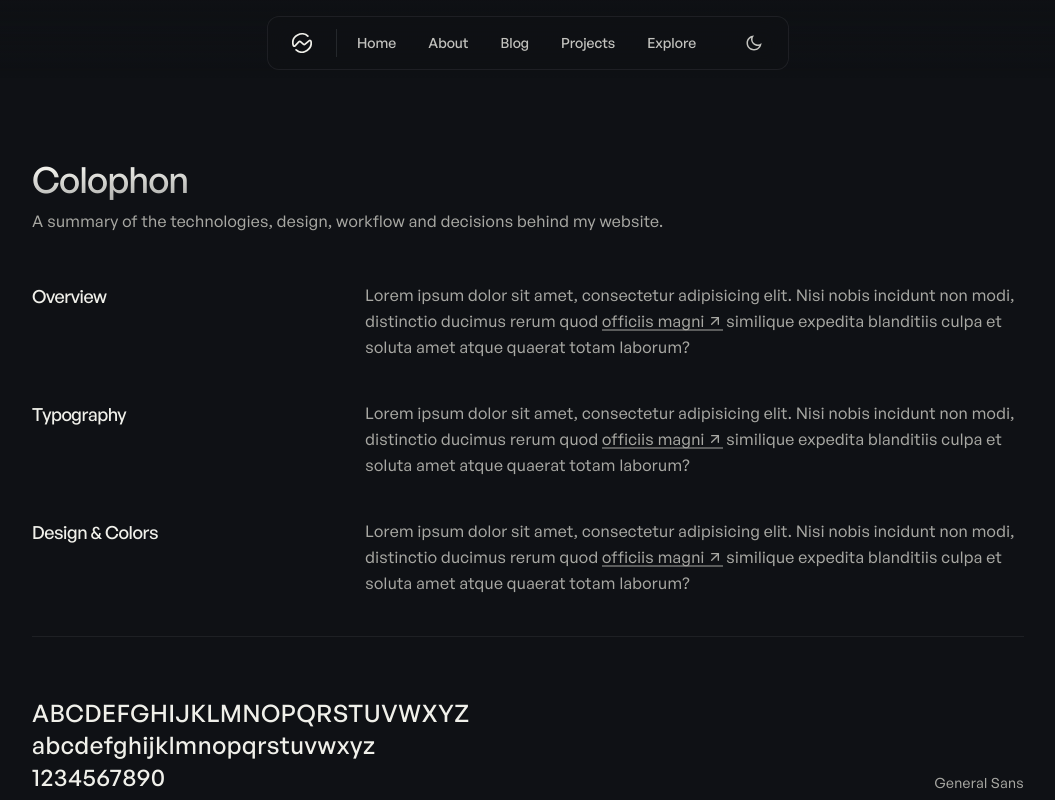
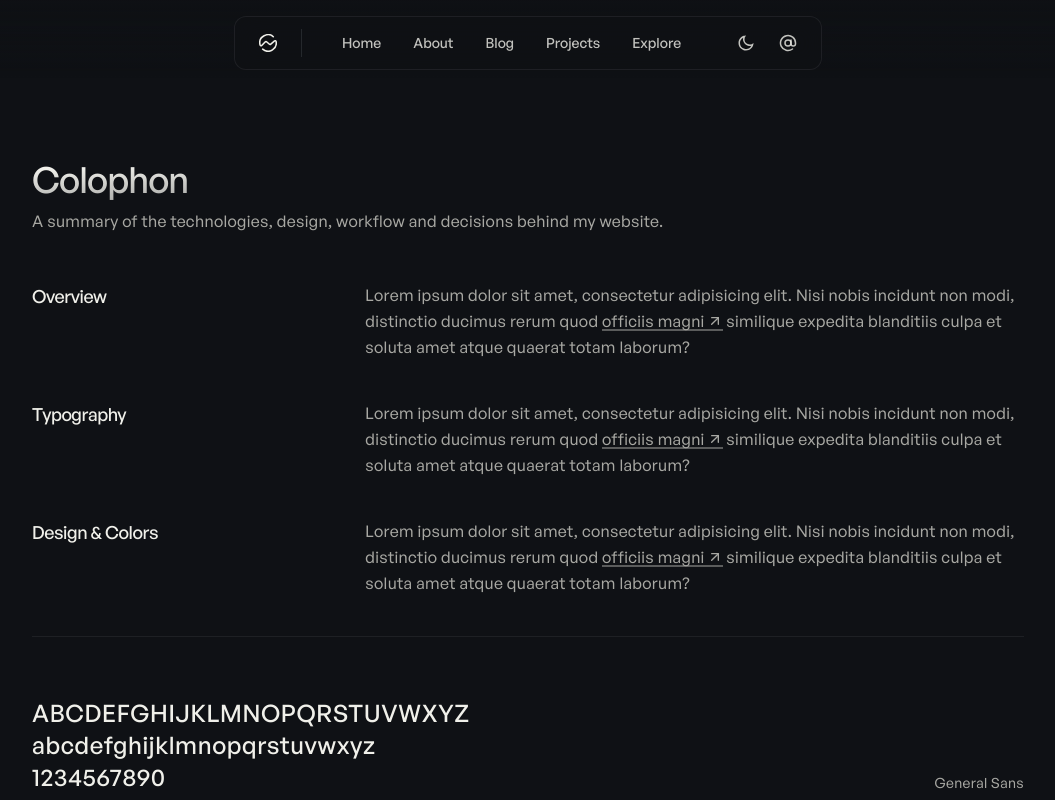
Before and after one commit to simstrom/snystrom.com, a Next.js app: page /colophon in a window 1280 px wide. Shown: the top 800 px of the page, without its empty margins (112-1167 px from the left). Built offline with nearby package versions, Linux system fonts and the light colour scheme.

Commit message:
created contact modal for main navigation

```diff
--- a/components/navbar.tsx
+++ b/components/navbar.tsx
@@ -1,15 +1,18 @@
 'use client';
 
-import { IconMenu, Logo } from '@/lib/icons';
+import { IconAt, IconCheck, IconCopy, IconEmail, IconMenu, Logo } from '@/lib/icons';
 import { cn } from '@/lib/utils';
 import Link from 'next/link';
 import { usePathname } from 'next/navigation';
 
+import { SITE_CONTACT } from '@/lib/constants';
 import { dropdownLinks, navItems } from '@/lib/data';
 import { useScrollLock } from '@/lib/hooks';
 import { AnimatePresence } from 'framer-motion';
 import { useState } from 'react';
+import Copy from './ui/copy';
 import MobileMenu from './ui/mobileMenu';
+import Modal from './ui/modal';
 import { NavDropdown, NavDropDownCard } from './ui/navDropdown';
 import ThemeSwitcher from './ui/themeSwitcher';
 import { Tooltip } from './ui/tooltip';
@@ -31,7 +34,7 @@ export default function Navbar({ className }: { className?: string }) {
 				'navbar py-2 sm:pt-4 px-3 flex flex-col w-screen max-h-screen items-center fixed top-0 left-0 z-[99] dark:bg-gradient-to-b from-background/50 to-transparent transition-all duration-300',
 				'before:absolute before:top-0 before:h-screen before:w-full before:bg-transparent before:invisible before-backdrop-blur-none before:transition-all before:duration-300',
 				(openMobile || openDropdown) &&
-					'before:visible before:backdrop-blur-md before:bg-black/30 dark:before:bg-background/50',
+					'before:visible before:backdrop-blur-md before:bg-foreground/10 dark:before:bg-background/50',
 				openMobile && 'sm:before:hidden',
 				className
 			)}
@@ -47,13 +50,17 @@ export default function Navbar({ className }: { className?: string }) {
 				)}
 			>
 				<div className="flex items-center w-full">
-					<Link href="/" aria-label="Home" className="hover:opacity-80 transition-opacity p-2">
-						<Logo width={20} height={20} aria-label="Logo" />
+					<Link
+						href="/"
+						aria-label="Home"
+						className="p-2 rounded-md hover:text-foreground hover:bg-foreground-secondary/10 dark:hover:bg-foreground/10 transition-colors"
+					>
+						<Logo width={18} height={18} aria-label="Logo" />
 					</Link>
 
-					<div className="hidden sm:block h-7 border-l ml-4 mr-1 border-border/10 dark:border-border/30"></div>
+					<div className="hidden sm:block h-7 border-l ml-4 border-border/10 dark:border-border/30"></div>
 
-					<div className="flex w-full h-full items-center text-foreground/80 text-sm font-medium tracking-normal">
+					<div className="mx-6 flex w-full h-full items-center text-foreground/80 text-sm font-medium tracking-normal">
 						{navItems.navigationLinks.map((navItem, idx) => (
 							<Link
 								key={`navItem-${idx}`}
@@ -87,19 +94,29 @@ export default function Navbar({ className }: { className?: string }) {
 						</button>
 					</div>
 
-					<div className="ml-6 flex gap-x-1">
+					<div className="ml-2 flex gap-x-2">
 						<Tooltip message="Theme">
 							<ThemeSwitcher />
 						</Tooltip>
+						<Tooltip message="Contact" className="hidden sm:flex">
+							<Modal
+								trigger={<IconAt width={18} height={18} />}
+								triggerClassName="p-2 rounded-md text-foreground/80 hover:text-foreground hover:bg-foreground-secondary/10 dark:hover:bg-foreground/10 transition-colors"
+								className="flex flex-col items-center gap-2"
+							>
+								{ContactModalContent}
+							</Modal>
+						</Tooltip>
+
 						<button
 							onClick={() => setOpenMobile(!openMobile)}
 							aria-expanded={openMobile}
 							aria-controls="sliding-menu"
 							aria-label={openMobile ? 'Close menu' : 'Open menu'}
 							className={cn(
-								'sm:hidden p-2 rounded-full text-foreground/80 transition-colors',
-								'hover:text-foreground hover:bg-background-secondary dark:hover:bg-foreground/10 ',
-								openMobile && 'bg-background-secondary  dark:bg-foreground/10 text-foreground'
+								'sm:hidden p-2 rounded-md text-foreground/80 transition-colors',
+								'hover:text-foreground hover:bg-foreground-secondary/10 dark:hover:bg-foreground/10',
+								openMobile && 'bg-foreground-secondary/10  dark:bg-foreground/10 text-foreground'
 							)}
 						>
 							<IconMenu isOpen={openMobile} />
@@ -136,3 +153,49 @@ export default function Navbar({ className }: { className?: string }) {
 		</header>
 	);
 }
+
+export const ContactModalContent = (
+	<>
+		<div className="p-2 rounded-lg bg-brand shadow-sm">
+			<Logo width={32} height={32} className="text-foreground-inverse dark:text-foreground" />
+		</div>
+		<div className="mt-2 text-center">
+			<h3 className="text-xl mb-1">Get in touch</h3>
+			<p className="text-foreground/80 px-4">
+				Design engineer with 4+ years of experience in crafting applications, interfaces and
+				experiences.
+			</p>
+		</div>
+		<div className="flex items-center w-full gap-2 mt-6">
+			<div className="flex flex-col grow text-foreground py-3 px-4 text-[15px] bg-background border rounded-lg">
+				<div className="flex items-center gap-x-2 text-[13px] text-foreground-secondary">
+					<IconEmail width={15} height={15} />
+					Email
+				</div>
+				{SITE_CONTACT}
+			</div>
+			<Copy
+				toCopy={SITE_CONTACT}
+				successMessage={<IconCheck width={28} height={28} />}
+				hiddenClassName="left-auto bottom-auto"
+				variant="grow"
+				className="relative h-full flex items-center justify-center bg-brand/80 text-foreground-inverse dark:text-foreground px-4 sm:px-6 rounded-lg transition-colors duration-200 hover:bg-brand/70 hover:text-foreground-inverse dark:hover:text-foreground"
+			>
+				<IconCopy width={20} height={20} />
+			</Copy>
+		</div>
+		<div className="flex items-center gap-4 mt-6 text-foreground-secondary">
+			{navItems.socialLinks.map((link) => (
+				<a
+					key={link.name}
+					href={link.path}
+					target="_blank"
+					rel="noopener noreferrer"
+					className="hover:text-foreground transition-colors p-2 rounded-sm"
+				>
+					{link.icon}
+				</a>
+			))}
+		</div>
+	</>
+);
--- a/components/ui/menuItem.tsx
+++ b/components/ui/menuItem.tsx
@@ -7,6 +7,7 @@ interface MenuItemProps extends React.HTMLAttributes<HTMLLIElement> {
 	idx: number;
 	setIsOpen: React.Dispatch<React.SetStateAction<boolean>>;
 	isCurrentPath: boolean;
+	as?: any;
 	className?: string;
 }
 
@@ -15,23 +16,24 @@ const MenuItem: React.FC<MenuItemProps> = ({
 	idx,
 	setIsOpen,
 	isCurrentPath,
+	as: Component = Link,
 }: MenuItemProps) => {
 	const isExternalLink = navItem.path.startsWith('https://');
 
 	return (
-		<Link
+		<Component
 			href={navItem.path}
 			target={isExternalLink ? '_blank' : ''}
 			rel={isExternalLink ? 'noopener noreferrer' : ''}
 			className={cn(
 				'w-fit text-xl tracking-normal px-2 py-1 font-medium dark:font-[450] text-foreground/80 dark:text-foreground/90',
 				isCurrentPath &&
-					'text-foreground dark:font-medium underline underline-offset-4 decoration-2 decoration-foreground/30'
+					'text-black dark:text-white dark:font-medium underline underline-offset-4 decoration-2 decoration-foreground/30'
 			)}
-			onClick={() => setIsOpen(false)}
+			onClick={() => Component === Link && setIsOpen(false)}
 		>
 			{navItem.name}
-		</Link>
+		</Component>
 	);
 };
 
--- a/components/ui/mobileMenu.tsx
+++ b/components/ui/mobileMenu.tsx
@@ -1,7 +1,9 @@
 import { navItems } from '@/lib/data';
 import { cn } from '@/lib/utils';
 import { motion } from 'framer-motion';
+import { ContactModalContent } from '../navbar';
 import MenuItem from './menuItem';
+import Modal from './modal';
 
 interface MobileMenuProps {
 	className?: string;
@@ -55,7 +57,24 @@ export default function MobileMenu({ currentPath, isOpen, setIsOpen, className }
 					Connect
 				</h5>
 				<div className="grid gap-y-2 pb-12">
-					{navItems.connectLinks.map((navItem, idx) => (
+					{navItems.connectLinks.map((navItem, idx) =>
+						navItem.name === 'Contact' ? (
+							<Modal
+								key={idx}
+								className="flex flex-col items-center gap-2"
+								trigger={
+									<MenuItem
+										as="div"
+										navItem={navItem}
+										idx={idx}
+										setIsOpen={setIsOpen}
+										isCurrentPath={`/${currentPath.split('/')[1]}` == navItem.path}
+									/>
+								}
+							>
+								{ContactModalContent}
+							</Modal>
+						) : (
 							<MenuItem
 								key={idx}
 								navItem={navItem}
@@ -63,7 +82,8 @@ export default function MobileMenu({ currentPath, isOpen, setIsOpen, className }
 								setIsOpen={setIsOpen}
 								isCurrentPath={`/${currentPath.split('/')[1]}` == navItem.path}
 							/>
-					))}
+						)
+					)}
 				</div>
 
 				<motion.div
--- a/components/ui/themeSwitcher.tsx
+++ b/components/ui/themeSwitcher.tsx
@@ -24,12 +24,12 @@ export default function ThemeSwitcher({ className }: { className?: string }) {
 					transition={{ duration: 0.2 }}
 					onClick={() => setTheme(theme === 'dark' ? 'light' : 'dark')}
 					className={cn(
-						'p-2 rounded-full overflow-hidden text-foreground/80 hover:text-foreground hover:bg-background-secondary dark:hover:bg-foreground/10 transition-colors',
+						'p-2 rounded-md overflow-hidden text-foreground/80 hover:text-foreground hover:bg-foreground-secondary/10 dark:hover:bg-foreground/10 transition-colors',
 						className
 					)}
 					aria-label={theme === 'dark' ? 'Change to light mode' : 'Change to dark mode'}
 				>
-					<div className="relative h-5 w-5 flex items-center justify-center">
+					<div className="relative h-[18px] w-[18px] flex items-center justify-center">
 						<motion.div
 							className="absolute"
 							initial={{ y: theme === 'light' ? 0 : 50 }}
```
Lines whose indentation alone changed are shown as unchanged.
